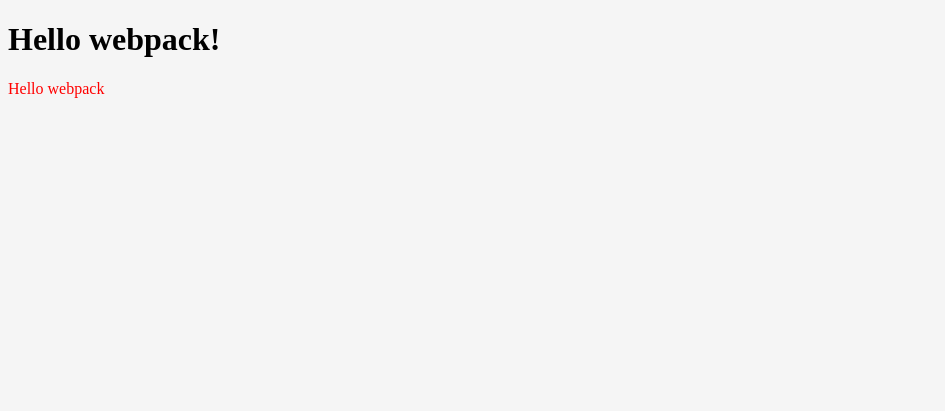
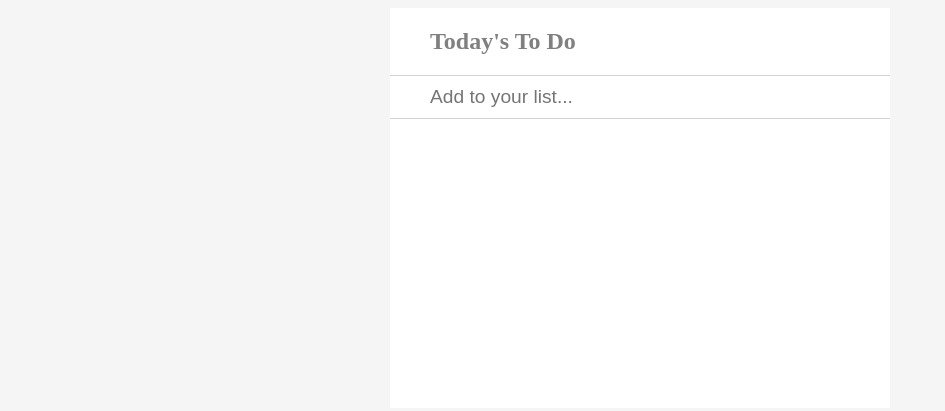
Before and after one commit to AFakhriddinov/Todo-list-app, a website built with webpack: page src/index.html in a window 1280 px wide. Shown: the whole page, without its empty margins (0-945 px from the left). Built offline with nearby package versions, Linux system fonts and the light colour scheme.

Commit message:
Add todo page

```diff
--- a/src/index.html
+++ b/src/index.html
@@ -6,6 +6,10 @@
     <title>Wbpack Exercise</title>
   </head>
   <body>
-    <h1>Hello webpack!</h1>
+    <div class="container">
+      <h2>Today's To Do</h2>
+      <input type="text" placeholder="Add to your list..." />
+      <div class="todos"></div>
+    </div>
   </body>
 </html>
--- a/src/index.js
+++ b/src/index.js
@@ -1,14 +1,20 @@
 import _ from "lodash";
 import "./style.css";
 
-function component() {
-  const element = document.createElement("div");
-
-  // Lodash, now imported by this script
-  element.innerHTML = _.join(["Hello", "webpack"], " ");
-  element.classList.add("hello");
-
-  return element;
-}
-
-document.body.appendChild(component());
+const array = [
+  {
+    index: 0,
+    description: "Mow the lawn",
+    completed: false,
+  },
+  {
+    index: 0,
+    description: "Feed pets",
+    completed: false,
+  },
+  {
+    index: 0,
+    description: "Workout",
+    completed: false,
+  },
+];
--- a/src/style.css
+++ b/src/style.css
@@ -1,7 +1,34 @@
-.hello {
-  color: red;
-}
-
 body {
   background-color: whitesmoke;
 }
+
+.container {
+  width: 500px;
+  height: 400px;
+  margin: auto;
+  display: flex;
+  flex-direction: column;
+  background-color: white;
+}
+
+h2 {
+  padding-left: 40px;
+  color: grey;
+}
+
+input {
+  height: 40px;
+  font-size: larger;
+  border: none;
+  border-bottom: thin solid lightgray;
+  border-top: thin solid lightgray;
+  padding-left: 40px;
+}
+
+input:focus {
+  outline: none;
+}
+
+.todos {
+  height: 50px;
+}
```
